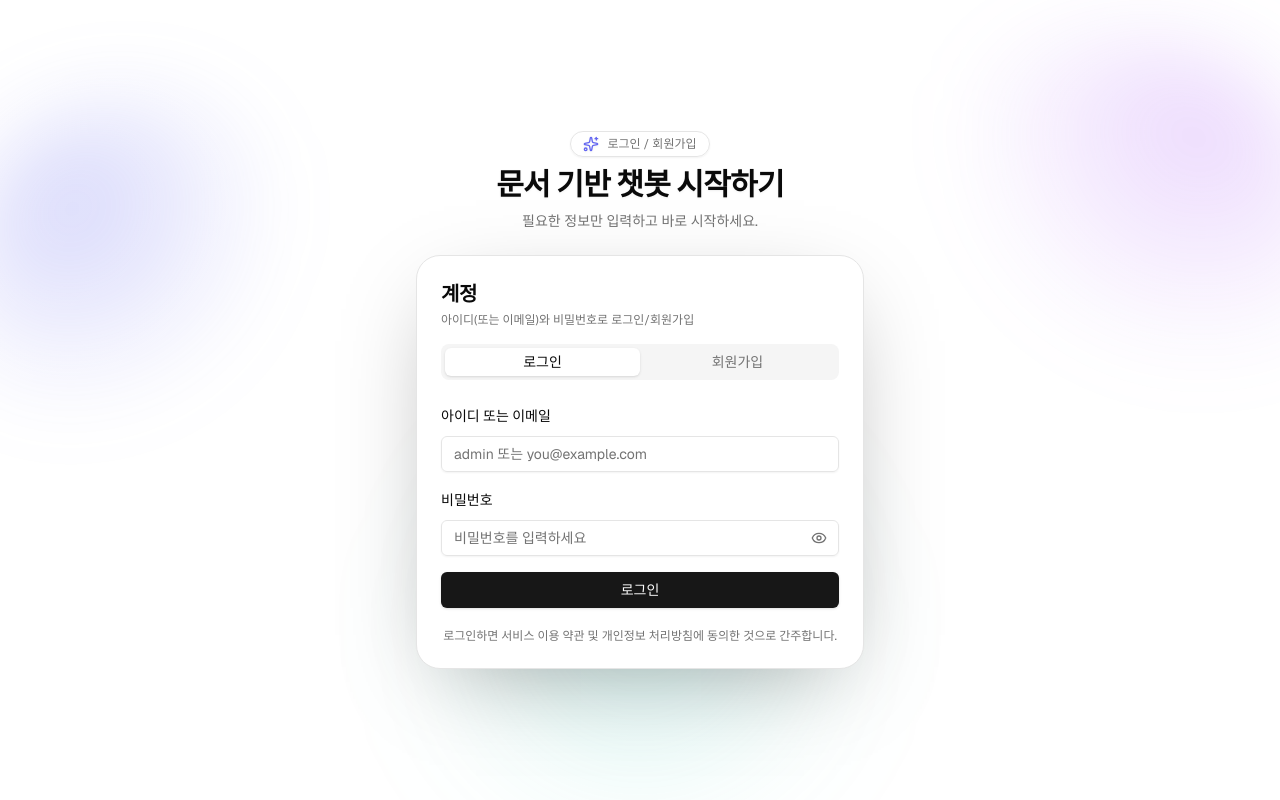
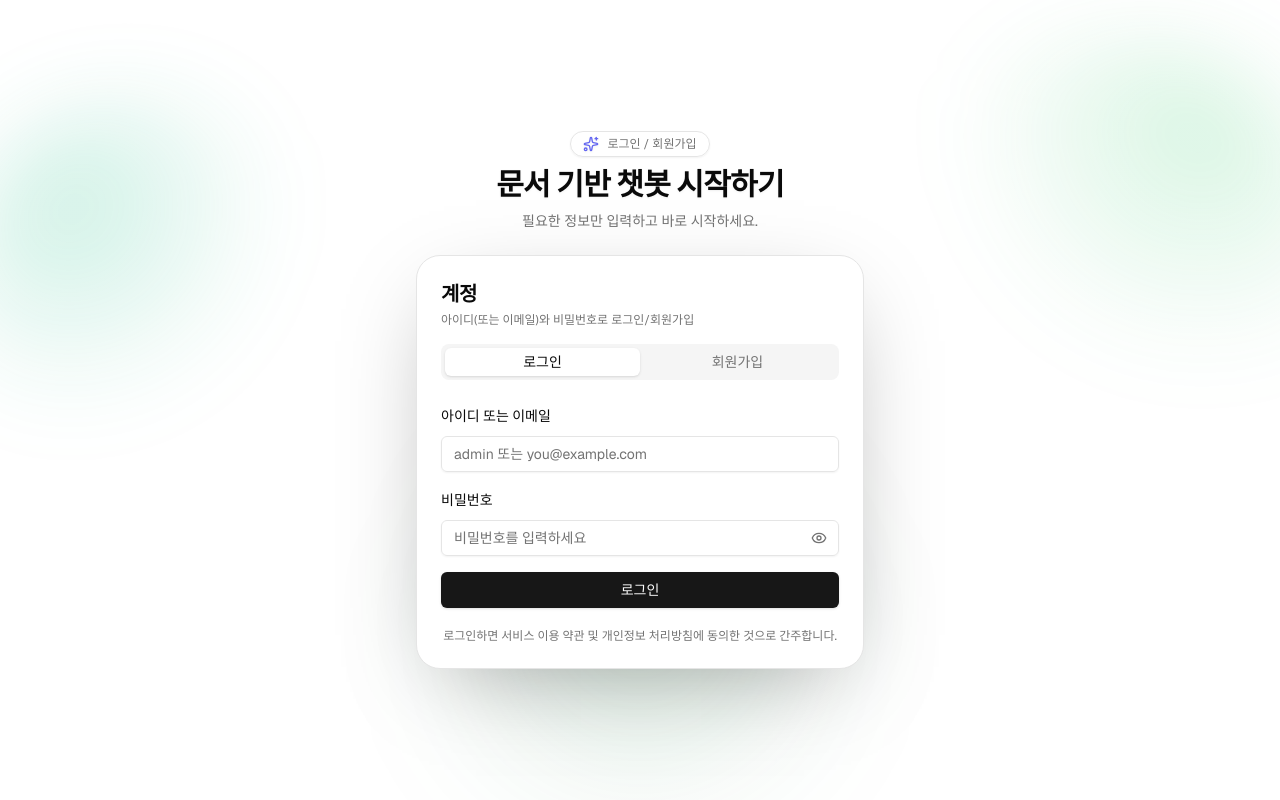
Before and after one commit to chpark1358/docbot, a Next.js app: page /login in a window 1280 px wide. Built offline with nearby package versions, Linux system fonts and the light colour scheme; no server answers.

Commit message:
style: shift login gradient to subtle green tones

```diff
--- a/src/app/login/login-client.tsx
+++ b/src/app/login/login-client.tsx
@@ -98,10 +98,10 @@ export function LoginClient() {
   return (
     <main className="relative min-h-screen overflow-hidden bg-background">
       <div className="pointer-events-none absolute inset-0">
-        <div className="absolute -left-10 top-24 h-[360px] w-[360px] rounded-[48%] bg-[radial-gradient(circle_at_30%_30%,rgba(99,102,241,0.28),transparent_60%)] blur-2xl" />
-        <div className="absolute -right-12 top-10 h-[420px] w-[420px] rounded-[46%] bg-[radial-gradient(circle_at_70%_20%,rgba(168,85,247,0.26),transparent_55%)] blur-2xl" />
-        <div className="absolute bottom-[-80px] left-1/2 h-[520px] w-[520px] -translate-x-1/2 rounded-[52%] bg-[radial-gradient(circle_at_50%_50%,rgba(45,212,191,0.22),transparent_60%)] blur-3xl" />
-        <div className="absolute inset-0 bg-[linear-gradient(120deg,rgba(255,255,255,0.12)_0%,rgba(255,255,255,0)_35%,rgba(255,255,255,0.12)_70%)]" />
+        <div className="absolute -left-10 top-24 h-[360px] w-[360px] rounded-[48%] bg-[radial-gradient(circle_at_30%_30%,rgba(16,185,129,0.22),transparent_60%)] blur-2xl" />
+        <div className="absolute -right-12 top-10 h-[420px] w-[420px] rounded-[46%] bg-[radial-gradient(circle_at_70%_20%,rgba(34,197,94,0.20),transparent_55%)] blur-2xl" />
+        <div className="absolute bottom-[-80px] left-1/2 h-[520px] w-[520px] -translate-x-1/2 rounded-[52%] bg-[radial-gradient(circle_at_50%_50%,rgba(21,128,61,0.18),transparent_60%)] blur-3xl" />
+        <div className="absolute inset-0 bg-[linear-gradient(120deg,rgba(255,255,255,0.10)_0%,rgba(255,255,255,0)_35%,rgba(255,255,255,0.10)_70%)]" />
       </div>
 
       <div className="relative mx-auto flex min-h-screen w-full max-w-5xl items-center justify-center px-6 py-16">
```
